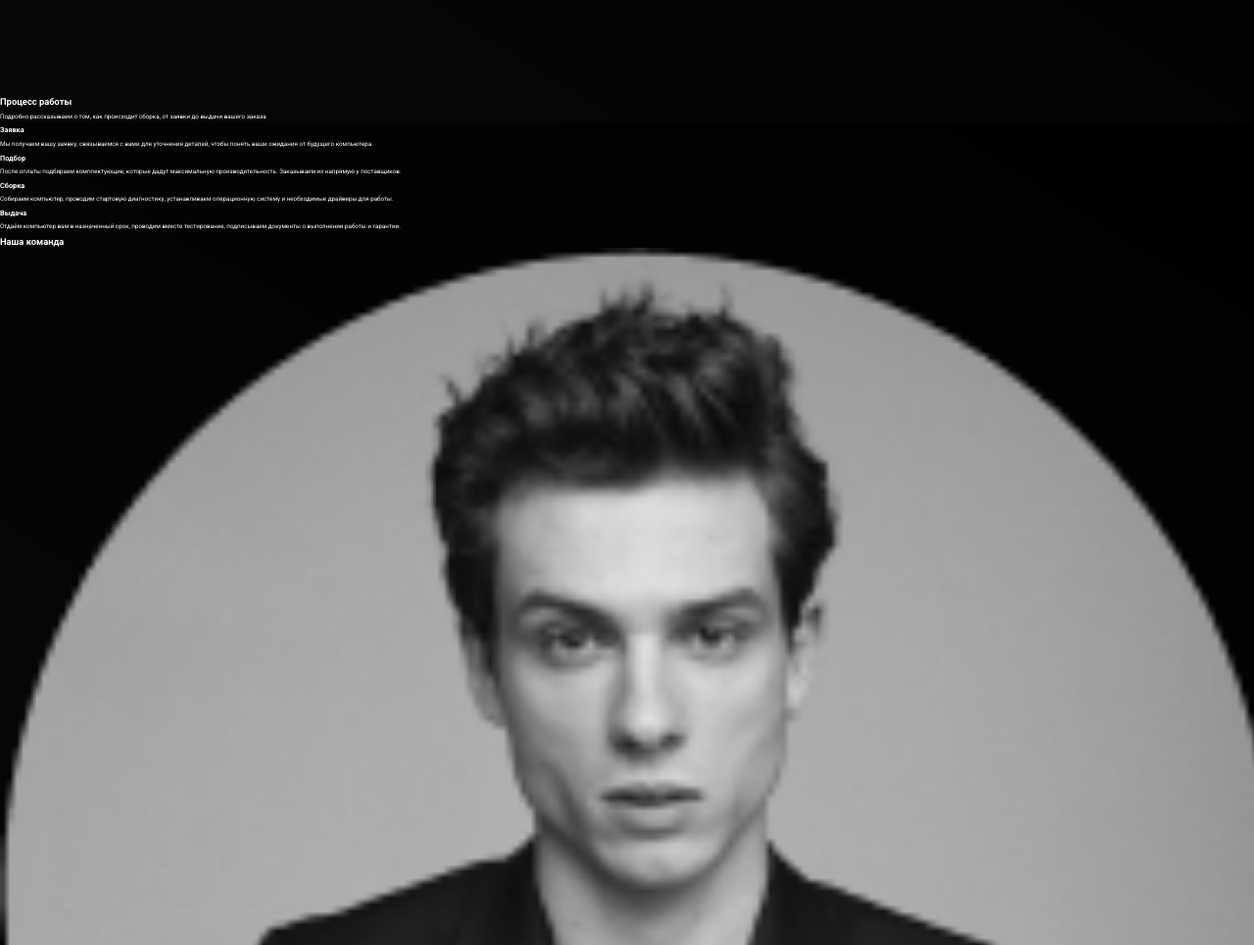
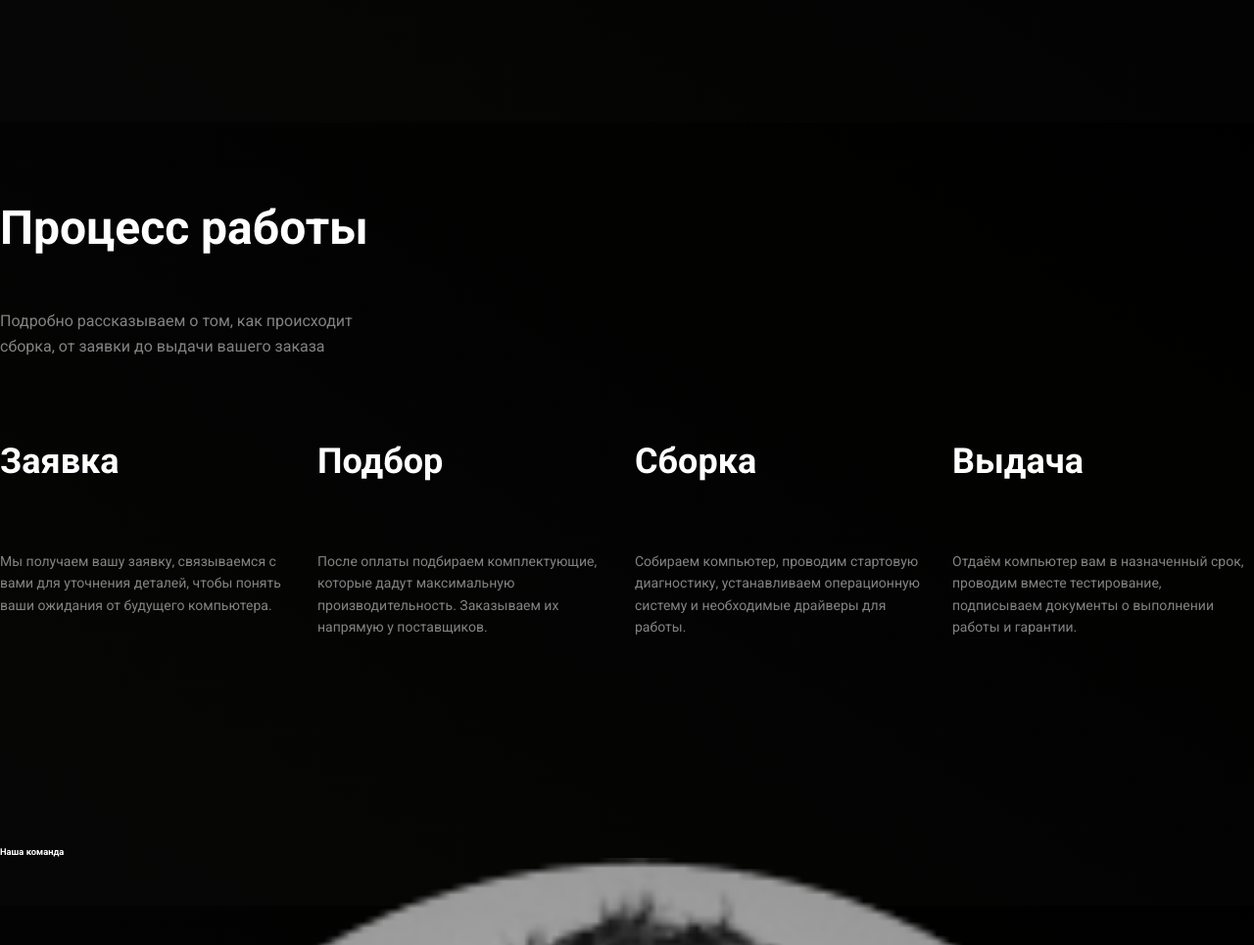
Before and after one commit to Shaktyka/pc_assemb, a plain HTML site: page index.html in a window 1280 px wide. Shown: the part 1475-2440 px from the top of the page at 98% size. Drawn offline with Linux system fonts and the light colour scheme.

Commit message:
Добавляет базовые стили модуля 'Процесс работы'

```diff
--- a/css/style.css
+++ b/css/style.css
@@ -221,6 +221,58 @@ button, input {
 
 /* Процесс работы */
 
+.process {
+    padding-top: 10rem;
+    padding-bottom: 10rem;
+}
+
+.process__title {
+    font-weight: 700;
+    font-size: 4.8rem;
+    line-height: 140%;
+    margin-bottom: 4.9rem;
+}
+
+.process__subtitle {
+    max-width: 41.1rem;
+    margin: 0;
+    font-size: 1.6rem;
+    line-height: 160%;
+    opacity: 0.5;
+    margin-bottom: 8rem;
+}
+
+.steps {
+    display: flex;
+    flex-wrap: wrap;
+}
+
+.steps__item {
+    max-width: 30.6rem;
+}
+
+.steps__item:not(:last-child) {
+    margin-right: 1.8rem;
+}
+
+.steps__title {
+    font-weight: 700;
+    font-size: 3.6rem;
+    line-height: 140%;
+    margin-bottom: 6.5rem;
+}
+
+.steps__text {
+    font-size: 1.4rem;
+    line-height: 160%;
+    opacity: 0.5;
+}
+
 /* Наша команда */
 
+.team {
+    padding-top: 10rem;
+    padding-bottom: 10rem;
+}
+
 /* Закажите свою сборку */
```
